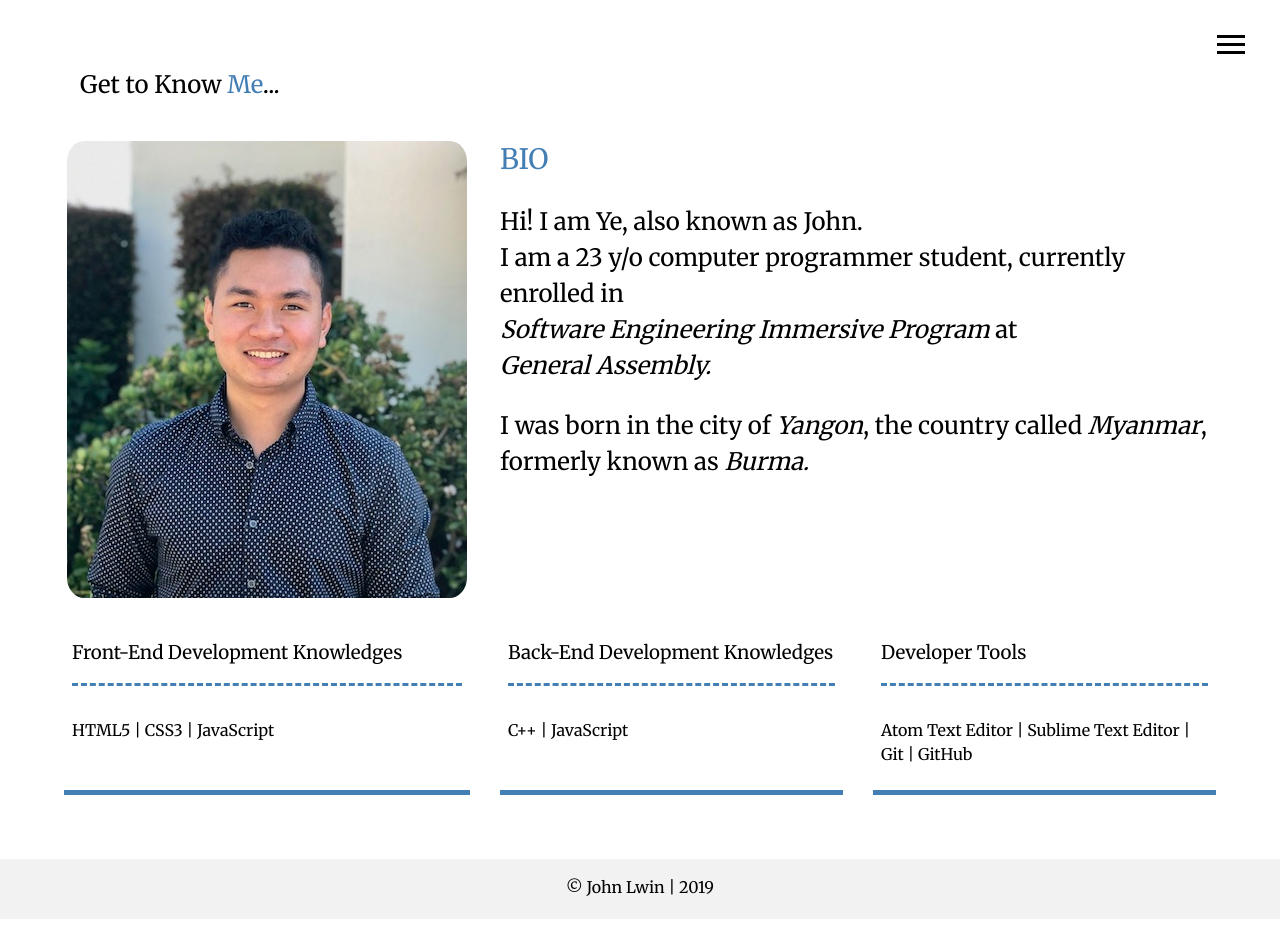
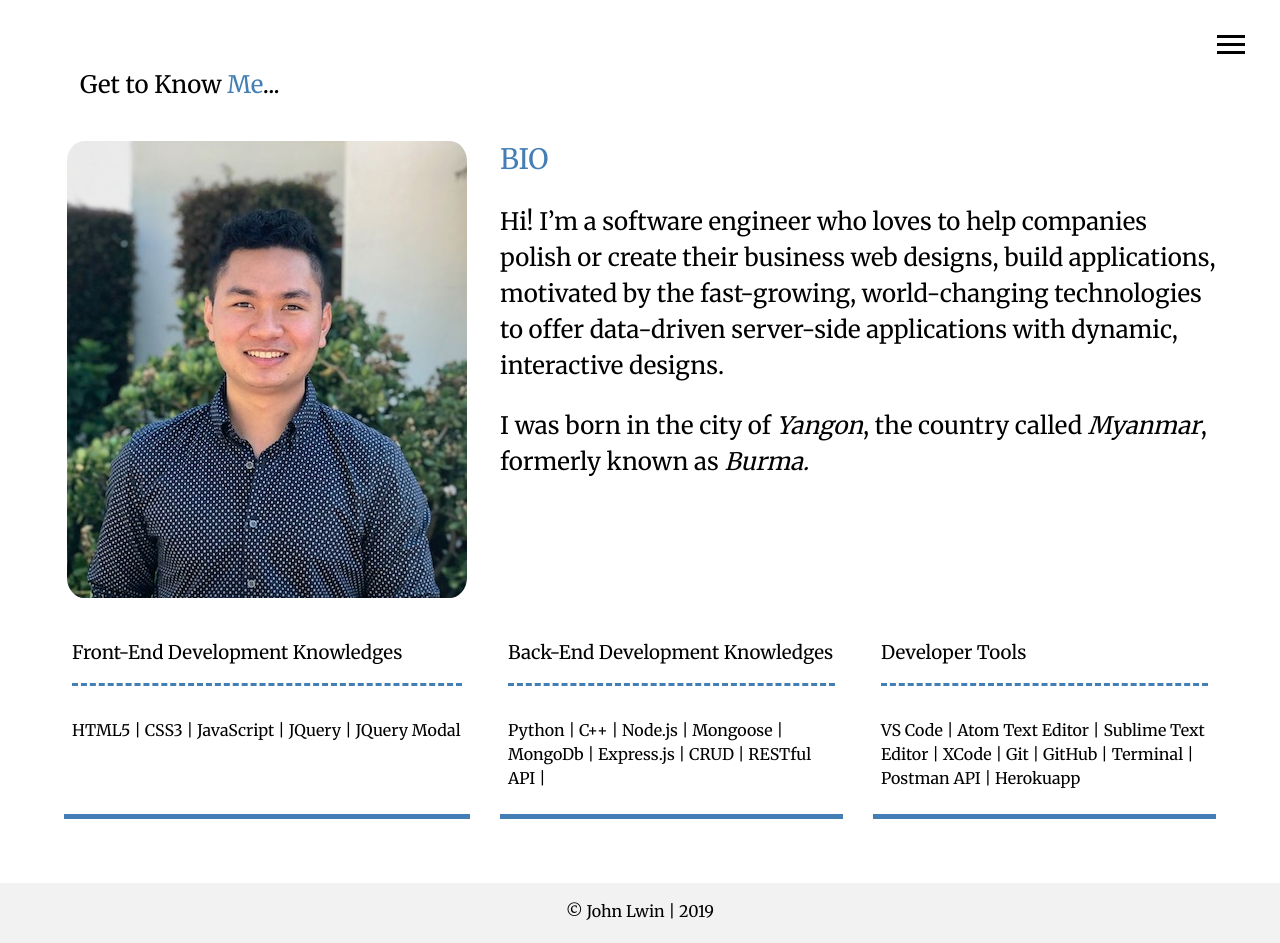
Before and after one commit to aBurmeseDev/Portfolio_Website, a website: page main/about.html in a window 1280 px wide. Before the commit the page ends 919 px from the top, so only its background shows below. Drawn offline with Linux system fonts and the light colour scheme.

Commit message:
edit about page

```diff
--- a/main/about.html
+++ b/main/about.html
@@ -54,31 +54,27 @@
             <div class="bio">
                 <h3 class="text-secondary">BIO</h3>
 
-                <p>Hi! I am Ye, also known as John. <br>I am a 23 y/o computer programmer student, currently enrolled in
-                    <br>
-                    <i>Software Engineering Immersive Program</i> at <br><i>General Assembly.</i></p>
+                <p>Hi! I’m a software engineer who loves to help companies polish or create their business web designs, build applications, motivated by the fast-growing, world-changing technologies to offer data-driven server-side applications with dynamic, interactive designs.</i></p>
                 <p>I was born in the city of <i>Yangon</i>, the country called <i>Myanmar</i>, formerly known as
                     <i>Burma.</i> </p>
-
-
             </div>
 
             <div class="skill skill-1">
                 <h3>Front-End Development Knowledges</h3>
                 <div class="cross-line"></div>
-                <p>HTML5 | CSS3 | JavaScript</p>
+                <p> HTML5 | CSS3 | JavaScript | JQuery | JQuery Modal</p>
             </div>
 
             <div class="skill skill-2">
                 <h3>Back-End Development Knowledges</h3>
                 <div class="cross-line"></div>
-                <p>C++ | JavaScript</p>
+                <p> Python | C++ | Node.js | Mongoose | MongoDb | Express.js | CRUD | RESTful API | </p>
             </div>
 
             <div class="skill skill-3">
                 <h3>Developer Tools</h3>
                 <div class="cross-line"></div>
-                <p>Atom Text Editor | Sublime Text Editor | Git | GitHub </p>
+                <p> VS Code | Atom Text Editor | Sublime Text Editor | XCode | Git | GitHub | Terminal | Postman API | Herokuapp </p>
             </div>
         </div>
     </main>
--- a/package.json
+++ b/package.json
@@ -8,7 +8,7 @@
     "sass": "node-sass -w scss/ -o main/css/ --recursive",
     "deploy": "gh-pages -d main"
   },
-  "author": "John Y. Lwin",
+  "author": "John Lwin",
   "license": "MIT",
   "dependencies": {
     "gh-pages": "^2.0.1",
```
